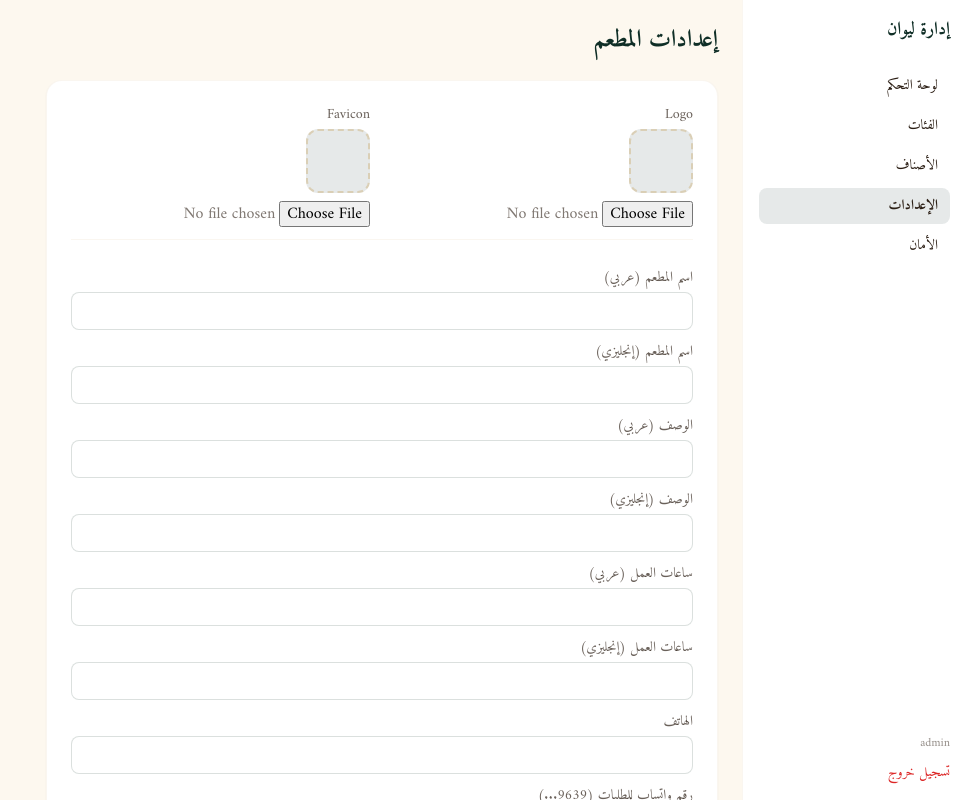
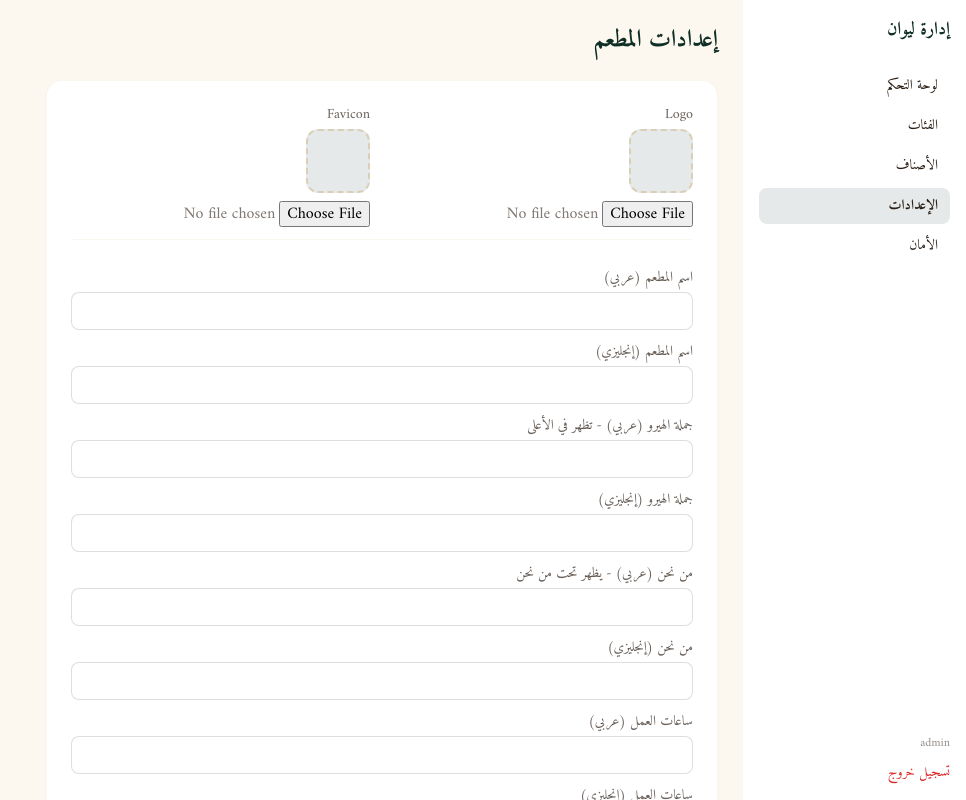
Before and after one commit to retr0rev/liwan-cafe, a React (Vite) app in the folder client/: page /admin/settings in a window 1280 px wide. Shown: the top 800 px of the page, without its empty margins (314-1280 px from the left). Built offline with nearby package versions, Linux system fonts and the light colour scheme; no server answers; sample sign-in values are in the browser's storage.

Commit message:
feat: split hero tagline and about into separate settings

```diff
--- a/client/src/admin/pages/Settings.tsx
+++ b/client/src/admin/pages/Settings.tsx
@@ -6,8 +6,10 @@ import { Input } from '../components/ui/Input';
 const FIELDS: { key: string; label: string }[] = [
   { key: 'restaurant_name_ar', label: 'اسم المطعم (عربي)' },
   { key: 'restaurant_name_en', label: 'اسم المطعم (إنجليزي)' },
-  { key: 'description_ar', label: 'الوصف (عربي)' },
-  { key: 'description_en', label: 'الوصف (إنجليزي)' },
+  { key: 'hero_tagline_ar', label: 'جملة الهيرو (عربي) - تظهر في الأعلى' },
+  { key: 'hero_tagline_en', label: 'جملة الهيرو (إنجليزي)' },
+  { key: 'about_ar', label: 'من نحن (عربي) - يظهر تحت من نحن' },
+  { key: 'about_en', label: 'من نحن (إنجليزي)' },
   { key: 'hours_ar', label: 'ساعات العمل (عربي)' },
   { key: 'hours_en', label: 'ساعات العمل (إنجليزي)' },
   { key: 'phone', label: 'الهاتف' },
--- a/client/src/components/About.tsx
+++ b/client/src/components/About.tsx
@@ -4,7 +4,7 @@ import { useMenuData } from '../hooks/useMenuData';
 export function About() {
   const { lang, t } = useI18n();
   const { settings } = useMenuData();
-  const desc = lang === 'ar' ? settings.description_ar : settings.description_en;
+  const desc = lang === 'ar' ? (settings.about_ar || settings.description_ar) : (settings.about_en || settings.description_en);
   const hours = lang === 'ar' ? settings.hours_ar : settings.hours_en;
   const address = lang === 'ar' ? settings.address_ar : settings.address_en;
 
--- a/client/src/components/Hero.tsx
+++ b/client/src/components/Hero.tsx
@@ -11,7 +11,7 @@ export function Hero({ onBrowse }: { onBrowse: () => void }) {
   useReveal(ref);
 
   const name = lang === 'ar' ? settings.restaurant_name_ar : settings.restaurant_name_en;
-  const desc = lang === 'ar' ? settings.description_ar : settings.description_en;
+  const desc = lang === 'ar' ? (settings.hero_tagline_ar || settings.description_ar) : (settings.hero_tagline_en || settings.description_en);
 
   return (
     <section
```
Also changed, not shown: 1 other file (tests, documents, lock files or other folders).
